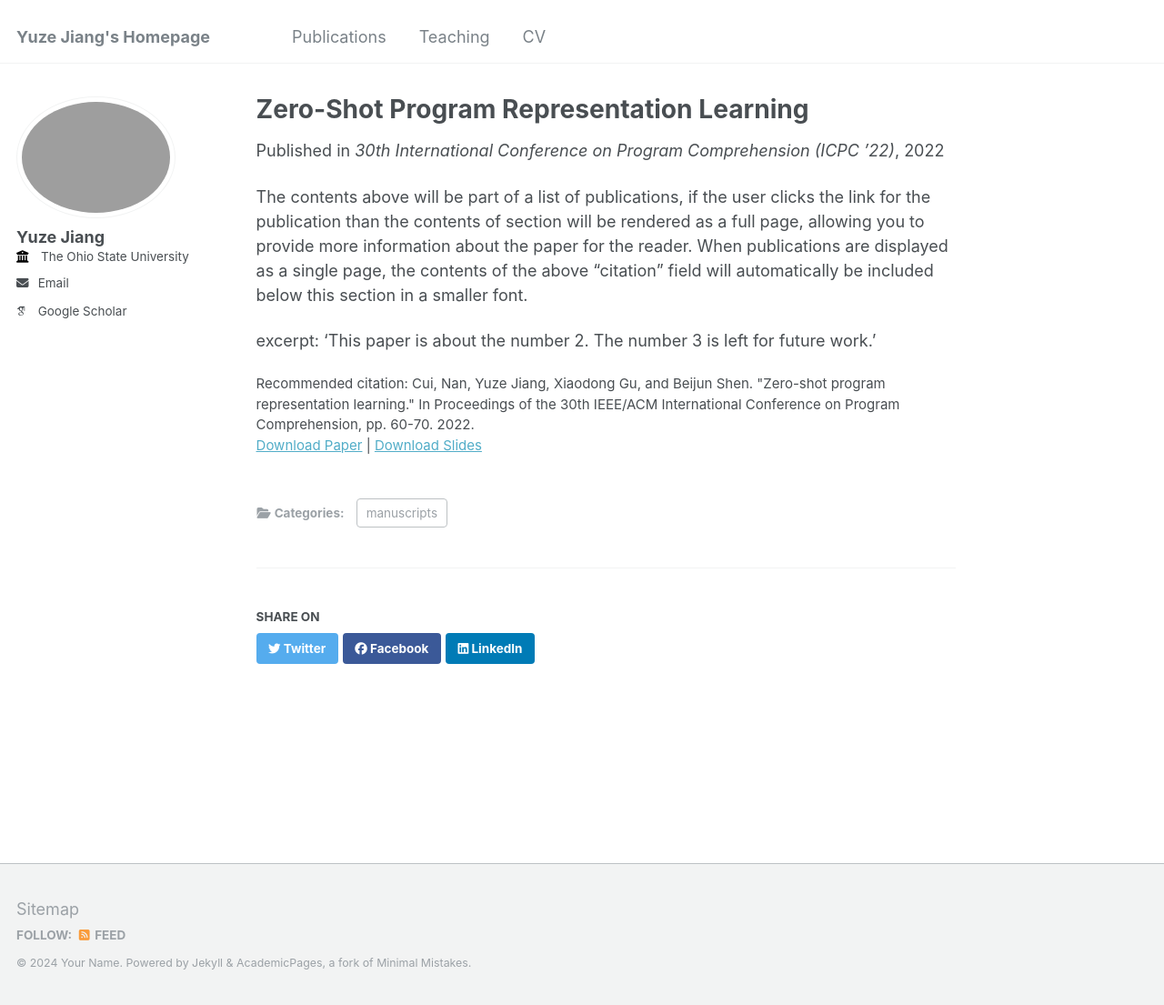
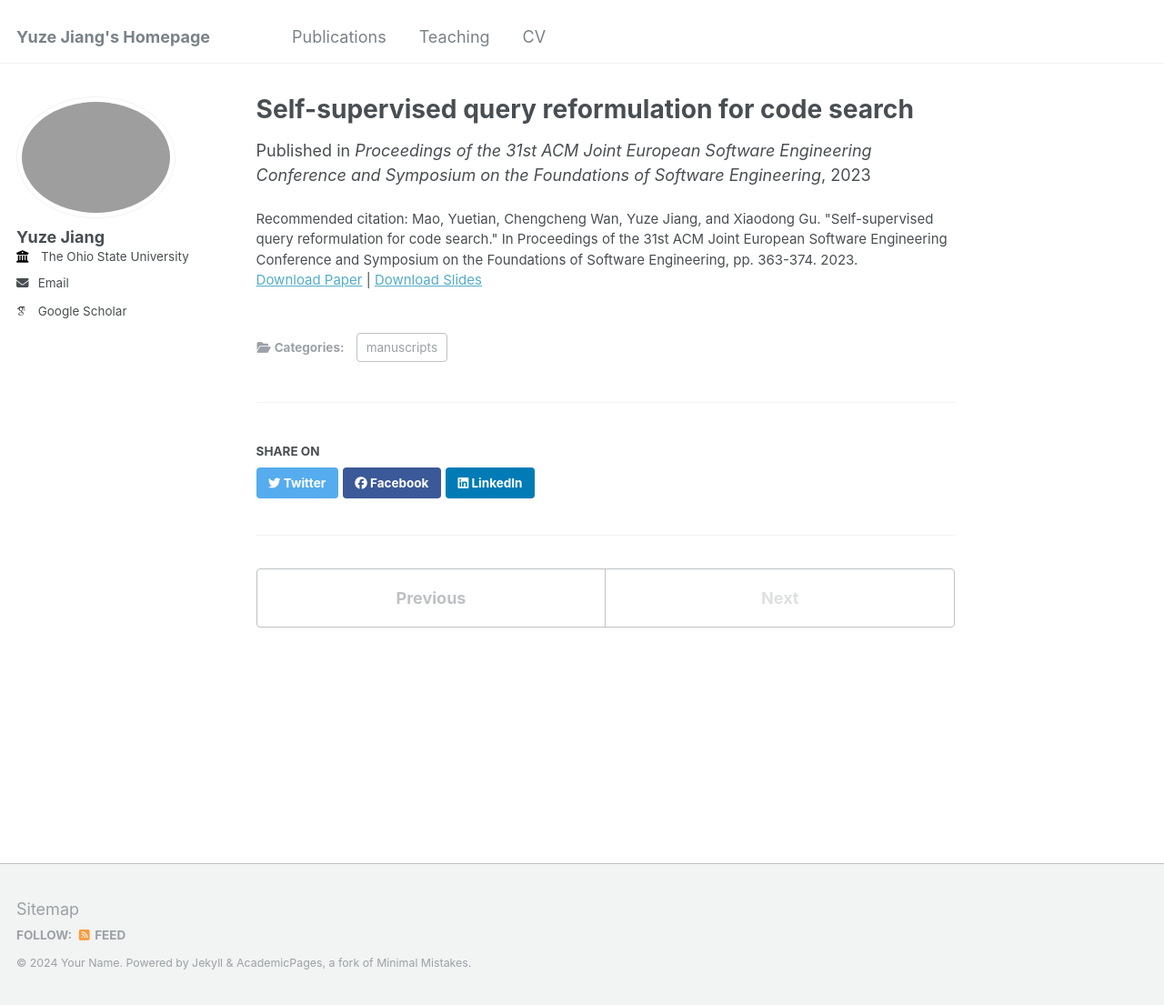
Before and after one commit to jyz-1201/jyz-1201.github.io, a Jekyll site: the page built from _publications/Self-supervised query reformulation for code search.md, in a window 1280 px wide and 1105 px high. Shown: the whole window at 91% size. Built offline with Jekyll 4.4.1, drawn with Linux system fonts in a browser that asks for light colours; some web fonts are replaced.

Commit message:
update publications

```diff
--- /dev/null
+++ b/_publications/Self-supervised query reformulation for code search.md
@@ -0,0 +1,11 @@
+---
+title: "Self-supervised query reformulation for code search"
+collection: publications
+category: manuscripts
+permalink: /publication/2009-10-01-paper-title-number-1
+date: 2023-11-30
+venue: 'Proceedings of the 31st ACM Joint European Software Engineering Conference and Symposium on the Foundations of Software Engineering'
+slidesurl: 'http://academicpages.github.io/files/slides2.pdf'
+paperurl: 'https://arxiv.org/pdf/2307.00267'
+citation: 'Mao, Yuetian, Chengcheng Wan, Yuze Jiang, and Xiaodong Gu. "Self-supervised query reformulation for code search." In Proceedings of the 31st ACM Joint European Software Engineering Conference and Symposium on the Foundations of Software Engineering, pp. 363-374. 2023.'
+---
--- a/_publications/2009-10-01-paper-title-number-1.md
+++ b/_publications/Zero-Shot Program Representation Learning.md
@@ -9,6 +9,4 @@ slidesurl: 'http://academicpages.github.io/files/slides2.pdf'
 paperurl: 'https://arxiv.org/pdf/2204.08360'
 citation: 'Cui, Nan, Yuze Jiang, Xiaodong Gu, and Beijun Shen. "Zero-shot program representation learning." In Proceedings of the 30th IEEE/ACM International Conference on Program Comprehension, pp. 60-70. 2022.'
 ---
-The contents above will be part of a list of publications, if the user clicks the link for the publication than the contents of section will be rendered as a full page, allowing you to provide more information about the paper for the reader. When publications are displayed as a single page, the contents of the above "citation" field will automatically be included below this section in a smaller font.
-
-excerpt: 'This paper is about the number 2. The number 3 is left for future work.'
+[Just-in-Time Software Defect Prediction Via Bi-Modal Change Representation Learning](https://scholar.google.com/citations?view_op=view_citation&hl=en&user=AsvTdRIAAAAJ&citation_for_view=AsvTdRIAAAAJ:9yKSN-GCB0IC)
```
Also changed, not shown: _publications/Just-in-Time Software Defect Prediction Via Bi-Modal Change Representation Learning.md (added, +11 -0 lines).
